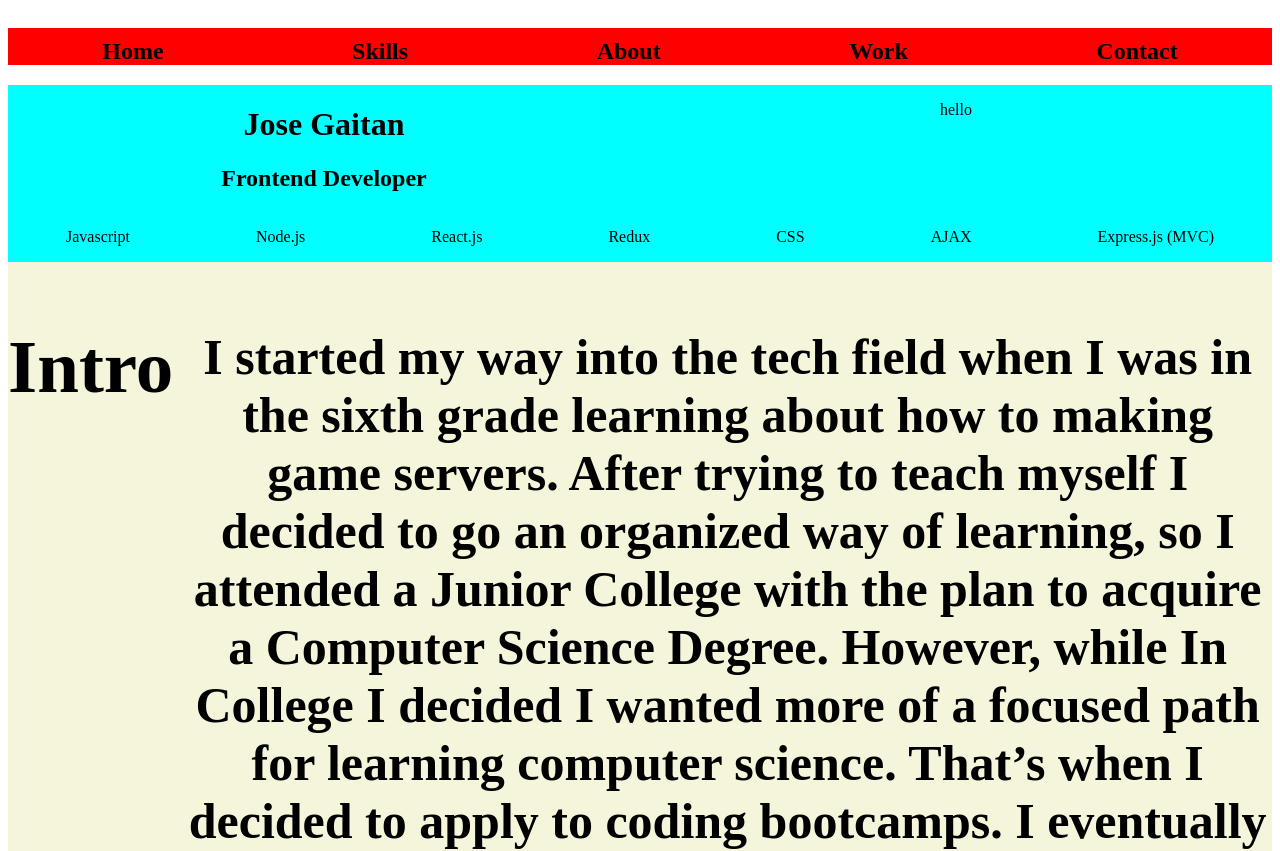
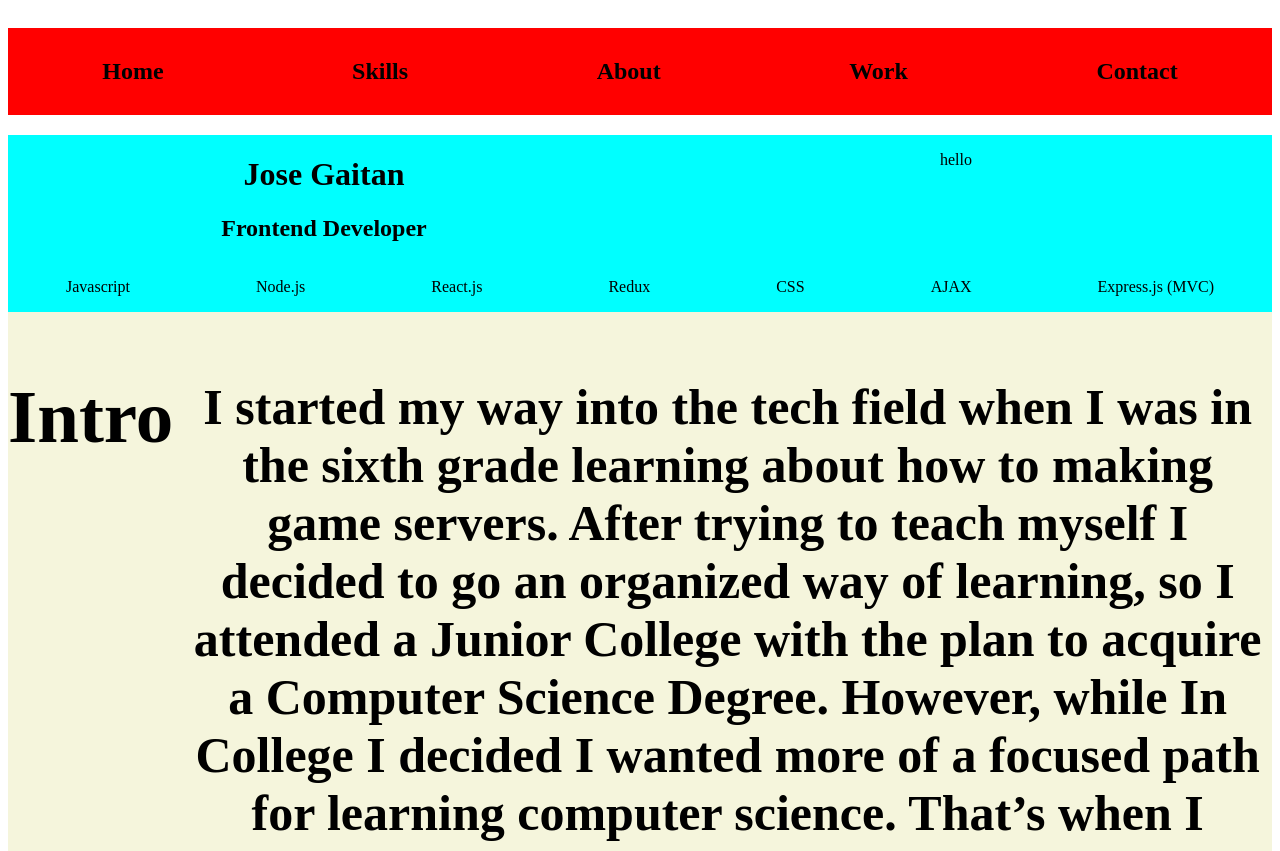
Before and after one commit to joeygaitan/react-portfolio, a React (Create React App) app: page / in a window 1280 px wide. Shown: the top 851 px of the page. Built offline with nearby package versions, Linux system fonts and the light colour scheme.

Commit message:
adding firebase

```diff
--- a/src/css/navbar.css
+++ b/src/css/navbar.css
@@ -8,7 +8,7 @@
 }
 
 .container h2 {
-    padding-top: 10px;
+    padding: 30px;
     text-align: center;
     background-color: red;
 }
```
Also changed, not shown: 1 other file (tests, documents, lock files or other folders).
